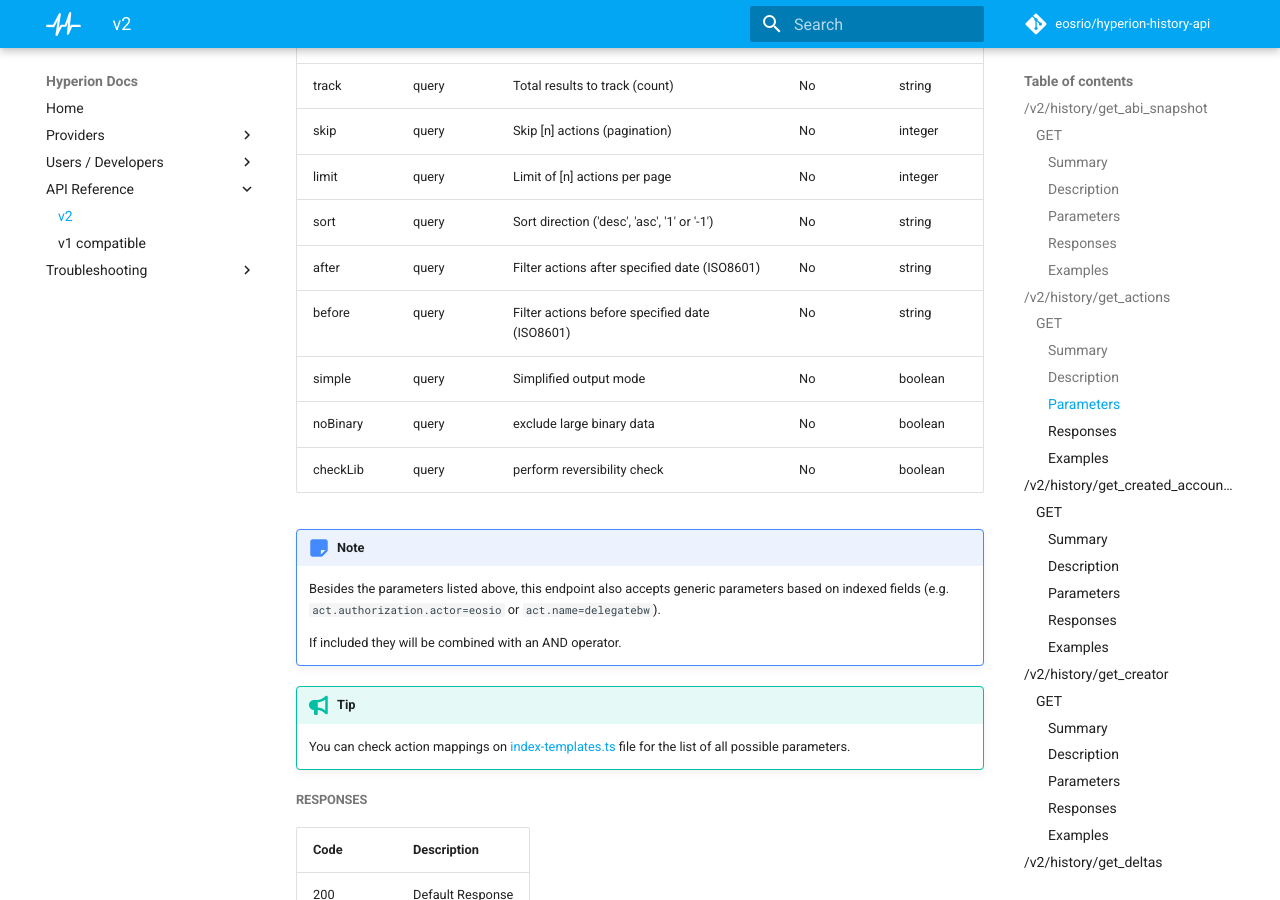
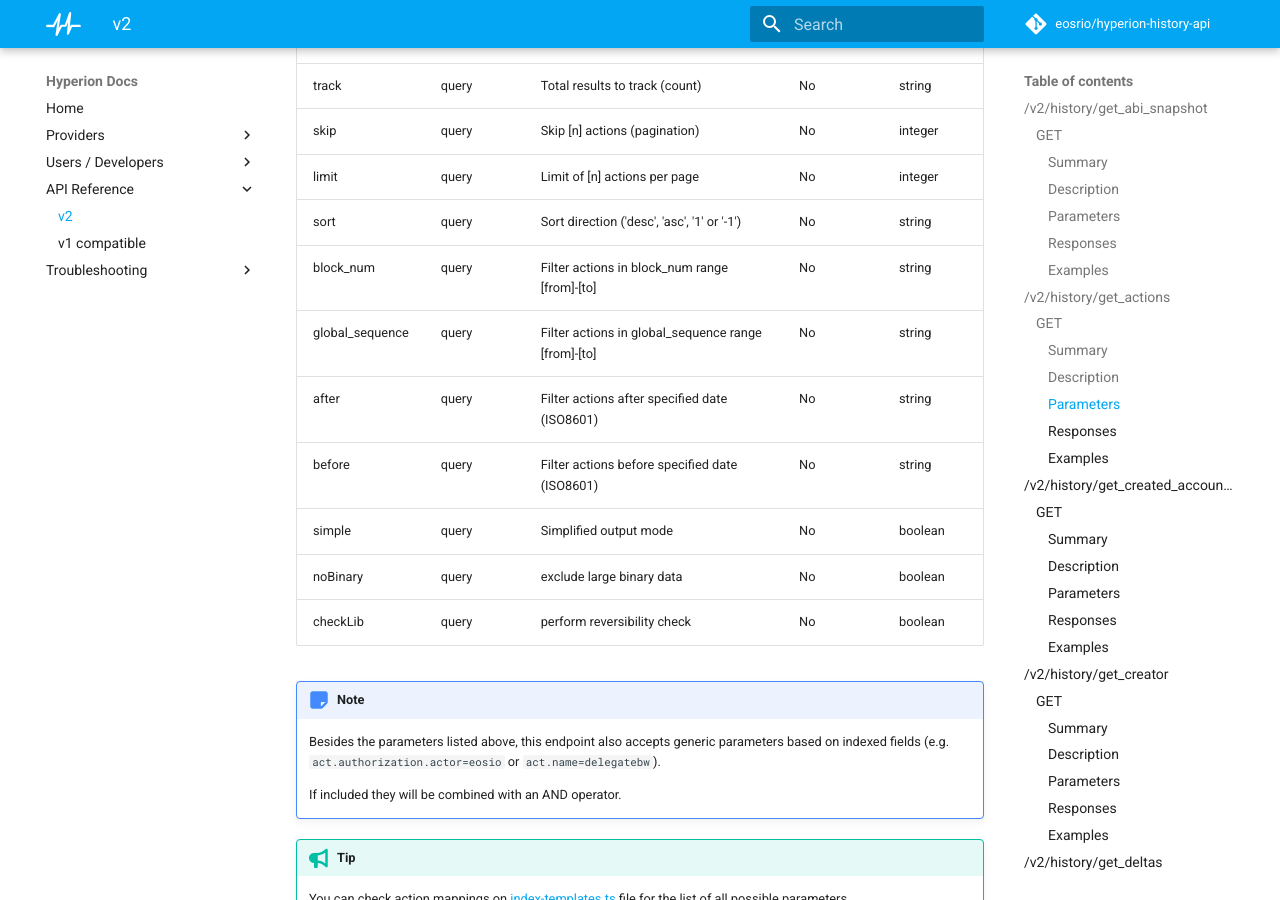
Before and after one commit to eosrio/hyperion-docs, an MkDocs documentation site: the page built from docs/api/v2.md, in a window 1280 px wide and 900 px high, scrolled down 1480 px. Built offline with MkDocs 1.6.1 and Material for MkDocs 9.7.7, drawn with Linux system fonts in a browser that asks for light colours; comment, search, counter and statistics services are not loaded.

Commit message:
Add block_num & global_sequence parameters for get_actions

```diff
--- a/docs/api/v2.md
+++ b/docs/api/v2.md
@@ -57,6 +57,8 @@ Get past actions based on notified account.
 | skip | query | Skip [n] actions (pagination) | No | integer |
 | limit | query | Limit of [n] actions per page | No | integer |
 | sort | query | Sort direction ('desc', 'asc', '1' or '-1') | No | string |
+| block_num | query | Filter actions in block_num range [from]-[to] | No | string |
+| global_sequence | query | Filter actions in global_sequence range [from]-[to] | No | string |
 | after | query | Filter actions after specified date (ISO8601) | No | string |
 | before | query | Filter actions before specified date (ISO8601) | No | string |
 | simple | query | Simplified output mode | No | boolean |
```
